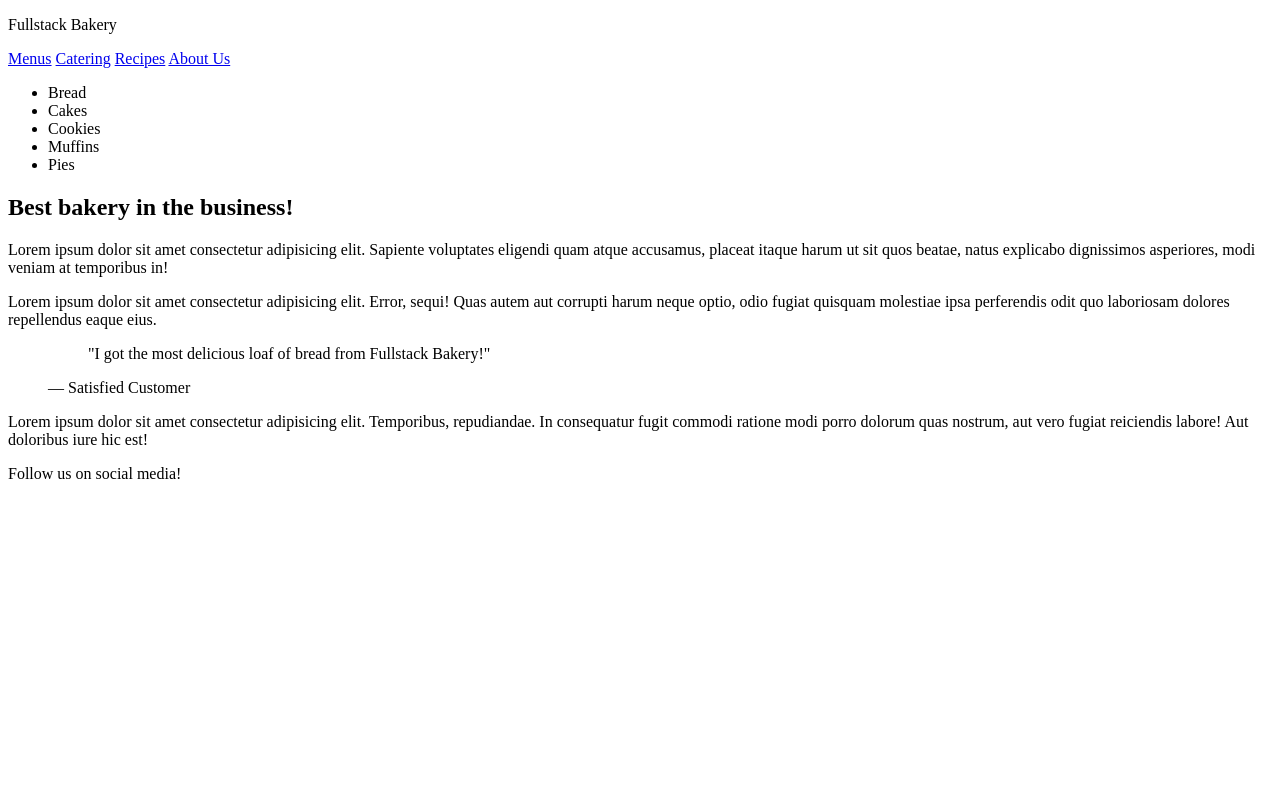
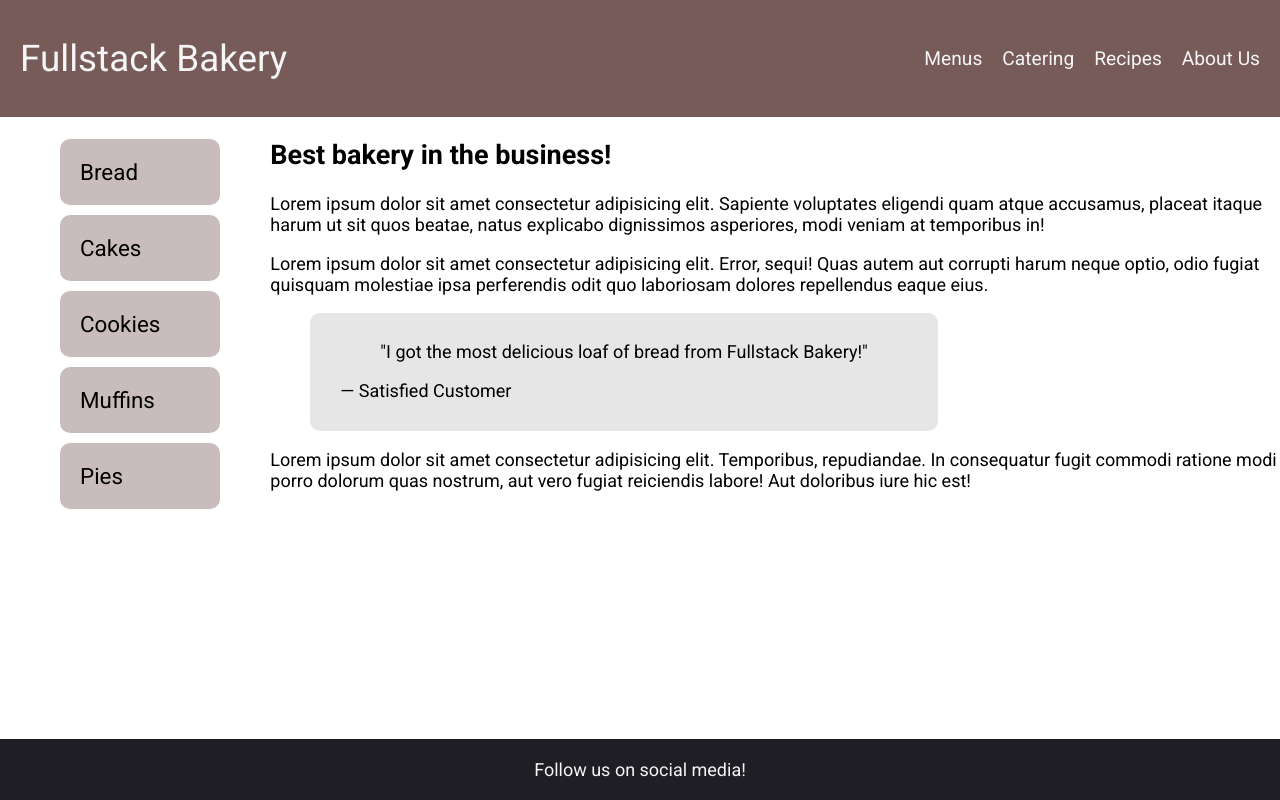
Before and after one commit to ebarbosa27/FullstackBakery, a plain HTML site: page index.html in a window 1280 px wide. Drawn offline with Linux system fonts and the light colour scheme.

Commit message:
changed styling on index file and added a style sheet

```diff
--- /dev/null
+++ b/index.css
@@ -0,0 +1,88 @@
+@import url(https://fonts.googleapis.com/css?family=Roboto:100,200,300,regular,500,600,700,800,900,100italic,200italic,300italic,italic,500italic,600italic,700italic,800italic,900italic);
+
+body {
+  display: flex;
+  flex-direction: column;
+  min-height: 100vh;
+  margin: 0;
+  padding: 0;
+  font-size: 18px;
+  font-family: Roboto;
+  color: #000000;
+}
+
+header {
+  display: flex;
+  justify-content: space-between;
+  align-items: center;
+
+  padding: 0 20px;
+  background-color: #775b59;
+  color: #f5f5f5;
+}
+
+main {
+  flex-grow: 1;
+  display: flex;
+  flex-direction: row;
+  gap: 40px;
+}
+
+footer {
+  background-color: #1e1e24;
+  display: flex;
+  justify-content: center;
+  align-items: center;
+  padding: 20px;
+
+  color: #f5f5f5;
+}
+
+header p {
+  font-size: 2.3rem;
+  font-style: bold;
+}
+
+header nav {
+  display: flex;
+  gap: 20px;
+}
+
+header nav a {
+  font-size: 1.2rem;
+  color: inherit;
+  text-decoration: none;
+}
+
+main aside {
+  width: 20%;
+  padding: 0 20px;
+  font-size: 1.4rem;
+  font-style: bold;
+}
+
+main aside ul {
+  list-style: none;
+  display: flex;
+  flex-direction: column;
+  gap: 10px;
+}
+
+main aside ul li {
+  padding: 20px;
+  margin-right: 30px;
+  width: 80%;
+  background-color: #775b5967;
+  border-radius: 10px;
+}
+
+main article {
+}
+
+main article .testimonial {
+  background-color: #1e1e241c;
+  padding: 10px 30px 30px 30px;
+  border-radius: 10px;
+  width: fit-content;
+  max-width: 80%;
+}
--- a/index.html
+++ b/index.html
@@ -26,31 +26,27 @@
       <article>
         <h1>Best bakery in the business!</h1>
         <p>
-          Lorem ipsum dolor sit amet consectetur adipisicing elit. Sapiente
-          voluptates eligendi quam atque accusamus, placeat itaque harum ut sit
-          quos beatae, natus explicabo dignissimos asperiores, modi veniam at
-          temporibus in!
+          Lorem ipsum dolor sit amet consectetur adipisicing elit. Sapiente voluptates eligendi quam
+          atque accusamus, placeat itaque harum ut sit quos beatae, natus explicabo dignissimos
+          asperiores, modi veniam at temporibus in!
         </p>
         <p>
-          Lorem ipsum dolor sit amet consectetur adipisicing elit. Error, sequi!
-          Quas autem aut corrupti harum neque optio, odio fugiat quisquam
-          molestiae ipsa perferendis odit quo laboriosam dolores repellendus
-          eaque eius.
+          Lorem ipsum dolor sit amet consectetur adipisicing elit. Error, sequi! Quas autem aut
+          corrupti harum neque optio, odio fugiat quisquam molestiae ipsa perferendis odit quo
+          laboriosam dolores repellendus eaque eius.
         </p>
         <figure class="testimonial">
-          <blockquote>
-            "I got the most delicious loaf of bread from Fullstack Bakery!"
-          </blockquote>
+          <blockquote>"I got the most delicious loaf of bread from Fullstack Bakery!"</blockquote>
           <figcaption>— Satisfied Customer</figcaption>
         </figure>
         <p>
-          Lorem ipsum dolor sit amet consectetur adipisicing elit. Temporibus,
-          repudiandae. In consequatur fugit commodi ratione modi porro dolorum
-          quas nostrum, aut vero fugiat reiciendis labore! Aut doloribus iure
-          hic est!
+          Lorem ipsum dolor sit amet consectetur adipisicing elit. Temporibus, repudiandae. In
+          consequatur fugit commodi ratione modi porro dolorum quas nostrum, aut vero fugiat
+          reiciendis labore! Aut doloribus iure hic est!
         </p>
       </article>
     </main>
     <footer>Follow us on social media!</footer>
   </body>
+  <link rel="stylesheet" href="./index.css" />
 </html>
```
